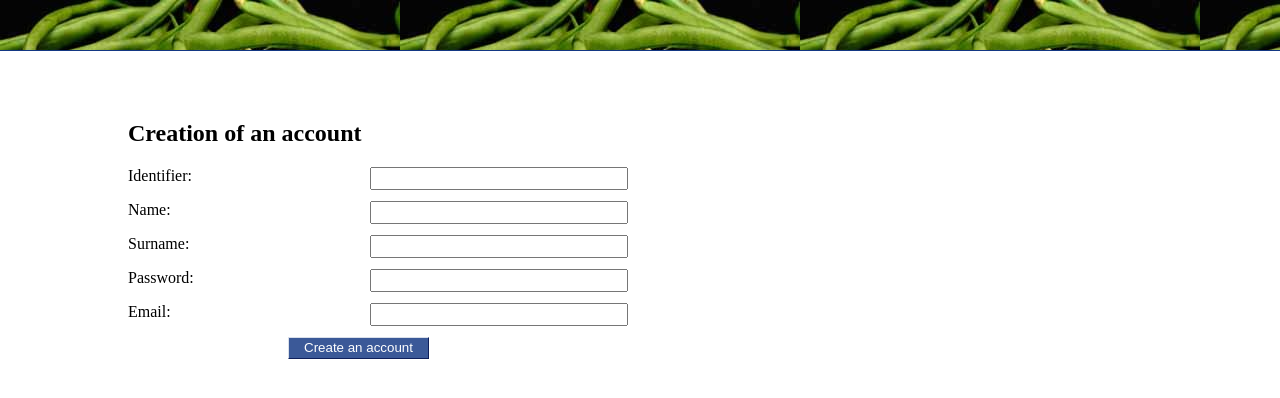
After one commit to beanmind/Soybean, a Django app: page /register in a window 1280 px wide. The commit adds this page. Shown: the top 398 px of the page. Run offline with Django 3.2, Linux system fonts and the light colour scheme; parts of the project's set-up code (start-up, migrations or seed data) failed here and were passed over.

Commit message:
register
create an account page

```diff
--- a/mysite/mysite/admin.py
+++ b/mysite/mysite/admin.py
@@ -1,5 +1,5 @@
 from django.contrib import admin
-from mysite.models import people, recipe,quantities, ingredient
+from mysite.models import people, recipe, quantities, ingredient
 
 admin.site.register(people)
 admin.site.register(recipe)
--- a/mysite/mysite/forms.py
+++ b/mysite/mysite/forms.py
@@ -1,17 +1,24 @@
+#-*- coding: utf-8 -*-
+
 from django import forms
 from mysite.models import people
 
 class LoginForm(forms.Form):
-    email = forms.EmailField(label='Email')
-    password = forms.CharField(label='Password', widget = forms.PasswordInput)
-
+    email1 = forms.EmailField(label='Email:')
+    password1 = forms.CharField(label='Password:', widget = forms.PasswordInput)
+    print email1
+    print password1
     def clean(self):
         cleaned_data = super (LoginForm, self).clean()
-        email = cleaned_data.get("email")
-        password = cleaned_data.get("password")
-        if email and password:
-            result = people.objects.filter(password=password, email=email)
+        email1 = cleaned_data.get("email1")
+        password1 = cleaned_data.get("password1")
+        if email1 and password1:
+            result = people.objects.filter(password=password1, email=email1)
             if len(result) != 1:
                 raise forms.ValidationError("Wrong email or password")
 
         return cleaned_data
+
+class ProfileForm(forms.ModelForm):
+    class Meta:
+        model= people
--- a/mysite/mysite/models.py
+++ b/mysite/mysite/models.py
@@ -5,6 +5,7 @@ class people(models.Model):
     name = models.CharField(max_length=30)
     surname = models.CharField(max_length=30)
     password = models.CharField(max_length=32)
+    email = models.EmailField()
 
     def __unicode__(self):
         return self.name + " " + self.surname
@@ -29,7 +30,6 @@ class recipe(models.Model):
     description = models.TextField()
     number_people = models.IntegerField()
     type   = models.CharField( max_length=1, choices=RECIPE_TYPE, default='M')
-    ingredients = models.ManyToManyField(ingredient)
 
     def __unicode__(self):
         return self.title
@@ -43,6 +43,6 @@ class quantities(models.Model):
 class ingredient(models.Model):
     name = models.CharField(max_length=30)
     quantity = models.ManyToManyField(quantities)
-
+    use = models.ManyToManyField(recipe)
     def __unicode__(self):
         return self.ingredient
--- a/mysite/mysite/static/css/style.css
+++ b/mysite/mysite/static/css/style.css
@@ -3,7 +3,7 @@ header {
     left: 0;
     top: 0;
     height: 20px;
-    background:#3b5998 url('/img/soybean1.jpg') no-repeat 50px 25px;
+    background:#3b5998 url('/img/green-beans-1.jpg') no-repeat 50px 25px;
     border-bottom: 1px solid #133783;
     width: 100%;
 }
--- a/mysite/mysite/static/css/style2.css
+++ b/mysite/mysite/static/css/style2.css
@@ -3,7 +3,7 @@ header {
     left: 0;
     top: 0;
     height: 50px;
-    background:url('../logo/soybean1.jpg');
+    background:url('../logo/green-beans-1.jpg');
     border-bottom: 1px solid #133783;
     width: 100%;
 }
--- a/mysite/mysite/template/login.html
+++ b/mysite/mysite/template/login.html
@@ -5,10 +5,12 @@
 <form action="/login" method="post"> {% csrf_token %}
 
     {{ban.as_p}}
-
+    {%if error %}
+    <p class=error">{{error}}</p>
+    {% endif %}
     <p>
         <input type="submit" value="Connect"/>
-        <a href="??? ">Create an account</a>
+        <a href=register> Create an account</a>
     </p>
 </form>
 {% endblock %}
--- /dev/null
+++ b/mysite/mysite/template/user_profile.html
@@ -0,0 +1,12 @@
+{% extends "base.html" %}
+{% block title %}Create a profile{% endblock %}
+{% block bodyId %}UserProfilePage{% endblock %}
+{% block content %}
+<h1>Creation of an account</h1>
+<form action="register" method="get"> {% csrf_token %}
+    {{ban.as_p}}
+    <p>
+        <input type="submit" value="Create an account"/>
+    </p>
+</form>
+{% endblock %}
--- a/mysite/mysite/urls.py
+++ b/mysite/mysite/urls.py
@@ -1,14 +1,13 @@
 
 from django.conf.urls import patterns, include
-from views import welcome,login
+from views import welcome,login, register
 from django.contrib import admin
-
 admin.autodiscover()
 
 urlpatterns = patterns('',
-    ('^welcome$',welcome),
+    ('^welcome$', welcome),
     ('^login$', login),
     ('^$', login),
+    ('^register$', register),
     ('^admin/', include(admin.site.urls))
-
 )
--- a/mysite/mysite/views.py
+++ b/mysite/mysite/views.py
@@ -2,6 +2,9 @@
 
 from forms import LoginForm
 from django.shortcuts import render
+from django.http import HttpResponseRedirect
+from forms import ProfileForm
+
 
 def welcome(request):
     return render(request, 'welcome.html')
@@ -16,3 +19,15 @@ def login(request):
     else:
         form = LoginForm()
         return render(request, 'login.html', {'ban':form})
+
+def register(request):
+    if len(request.GET)>0:
+        form  =  ProfileForm(request.GET)
+        if form.is_valid():
+            form.save(commit=True)
+            return HttpResponseRedirect('/login')
+        else:
+            return render(request, 'login.html', {'ban':form})
+    else:
+        form = ProfileForm()
+        return render(request, 'user_profile.html', {'ban':form})
```
Also changed, not shown: mysite/mysite/db.sqlite3, mysite/mysite/static/logo/green-beans-1.jpg (added).
